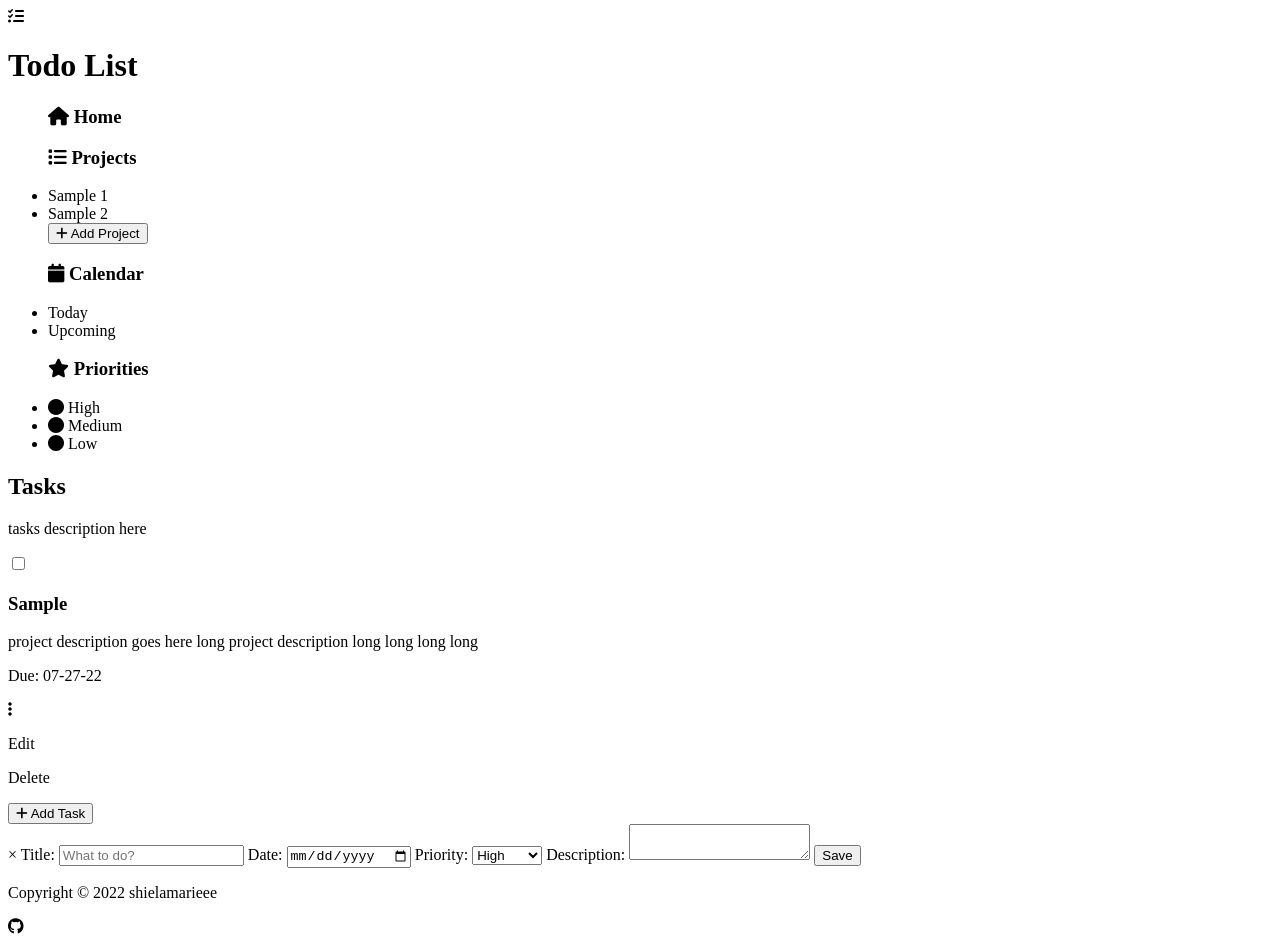
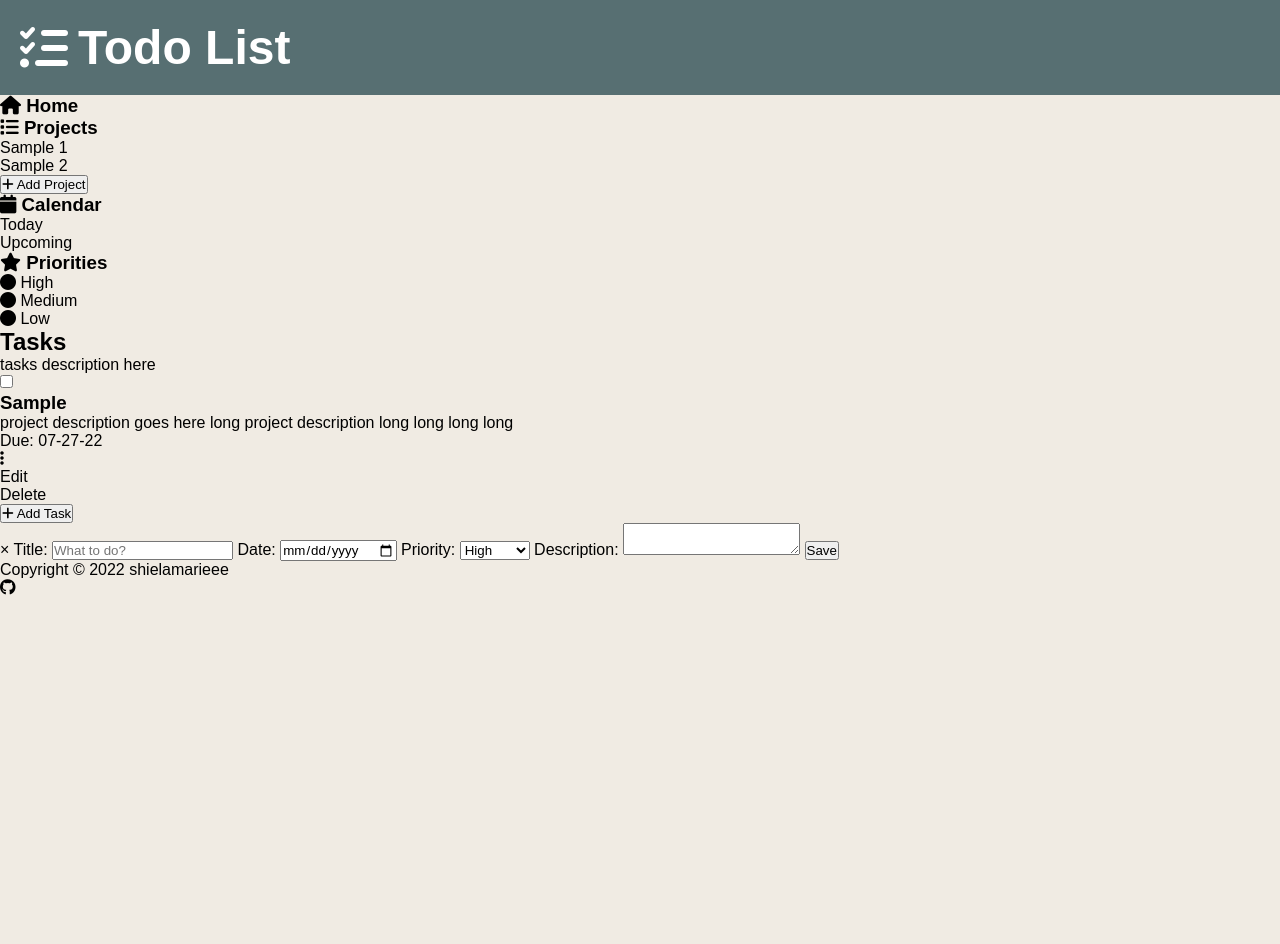
Before and after one commit to shielamarieee/todo-list, a website built with webpack: page dist/index.html in a window 1280 px wide. After the commit the page ends 800 px from the top, so only its background shows below. Built offline with Linux system fonts and the light colour scheme.

Commit message:
Add styling on header

```diff
--- a/src/style.css
+++ b/src/style.css
@@ -1,3 +1,36 @@
+:root {
+  --bg-color: #f0ebe3;
+  --header-color: #576f72;
+  --nav-color: #e4dccf;
+  --black: #333;
+  --lighter-blue:#7d9d9c;
+}
+
 * {
-  background-color: coral;
+  margin: 0;
+  padding: 0;
+  box-sizing: border-box;
+  font-family: Arial, Helvetica, sans-serif;
 }
+
+body {
+  background-color: var(--bg-color);
+}
+
+/* --HEADER-- */
+.header {
+  background-color: var(--header-color);
+  padding: 20px;
+  color: white;
+}
+
+.logo {
+  display: flex;
+  gap: 10px;
+  font-size: 3rem;
+  align-items: center;
+}
+
+.title {
+  font-size: 3rem;
+}
```
Also changed, not shown: dist/index.html, dist/main.js.
